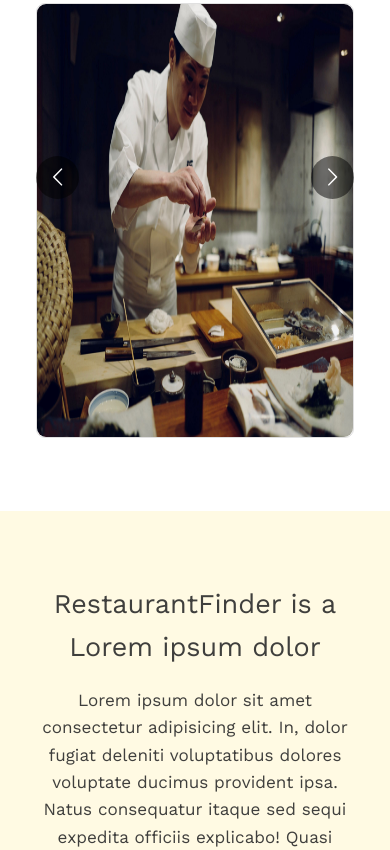
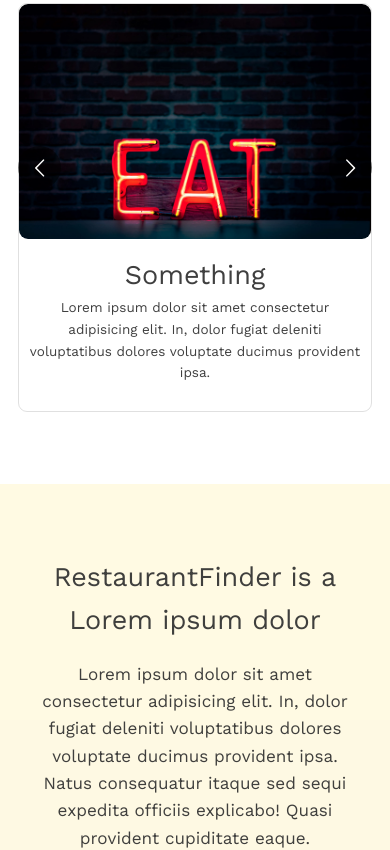
Before and after one commit to mugg84/RestaurantFinder, a React (Create React App) app: page /about in a window 390 px wide. Shown: the part 805-1655 px from the top of the page. Built offline with nearby package versions, Linux system fonts and the light colour scheme; no server answers.

Commit message:
goal display

```diff
--- a/src/App.css
+++ b/src/App.css
@@ -968,7 +968,29 @@
   }
 
   .goal img {
-    height: 100%;
+    height: auto;
+  }
+
+  .who img:hover {
+    transition: none;
+    transform: scale(1);
+  }
+
+  card-front {
+    transition: none;
+  }
+
+  .card-image {
+    transition: none;
+  }
+
+  .card-front:hover {
+    box-shadow: 0 4px 8px 0 rgba(0, 0, 0, 0.2);
+    bottom: 0;
+  }
+
+  .card-front:hover .card-image {
+    transform: scale(1);
   }
 
   .map-holder {
@@ -978,17 +1000,6 @@
 
   .restaurant-display-left figure {
     width: 40vh;
-  }
-}
-
-@media (max-width: 800px) {
-  * {
-    -webkit-transition: none !important;
-    -moz-transition: none !important;
-    -o-transition: none !important;
-    -ms-transition: none !important;
-    transition: none !important;
-    transform: scale(1) !important;
   }
 }
 
@@ -1295,7 +1306,11 @@
   }
 
   .goal {
-    margin: 0 4rem;
+    margin: 0 2rem;
+  }
+
+  .goal p {
+    font-size: 1.5rem;
   }
 
   .goal figure {
@@ -1343,4 +1358,12 @@
   .slider-endimage h2 {
     position: relative;
   }
+
+  .goal figure {
+    height: 60vh;
+  }
+
+  .goal figure img {
+    height: 50%;
+  }
 }
```
